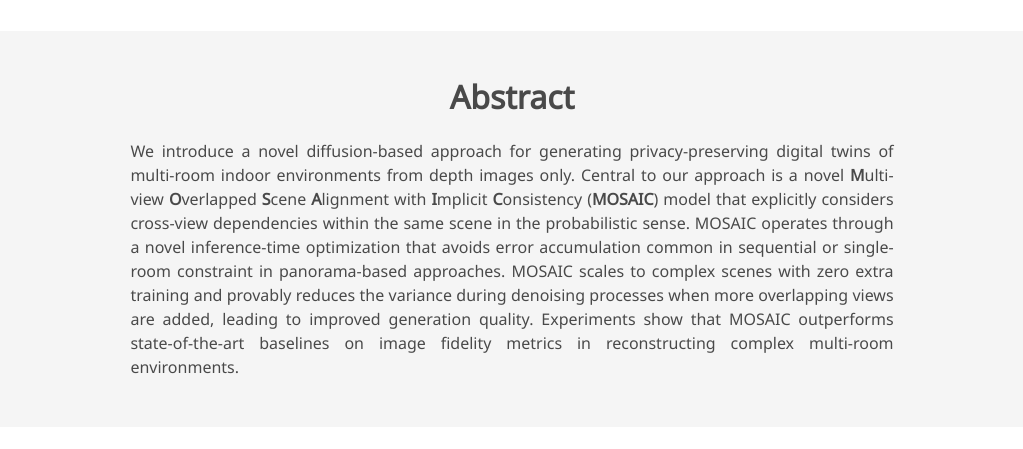
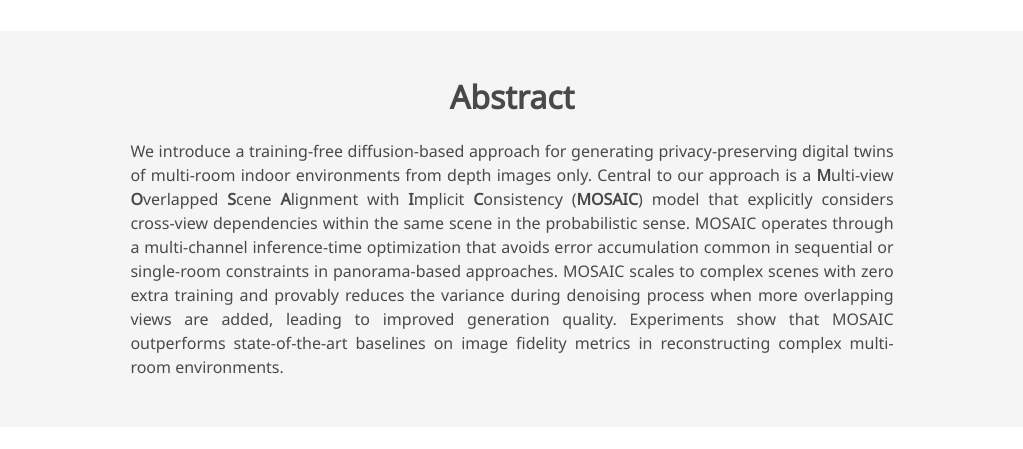
Before and after one commit to mosaic-cmubig/mosaic-cmubig.github.io, a plain HTML site: page index.html in a window 1280 px wide. Shown: the part 840-1289 px from the top of the page, without its empty margins (128-1151 px from the left). Drawn offline with nearby package versions, Linux system fonts and the light colour scheme; some icons are missing; a web font is replaced by a local one.

Commit message:
update camera ready version

```diff
--- a/index.html
+++ b/index.html
@@ -197,18 +197,15 @@
           <h2 class="title is-3">Abstract</h2>
           <div class="content has-text-justified">
             <p>
-              We introduce a novel diffusion-based approach for generating
-              privacy-preserving digital twins of multi-room indoor environments from depth
-              images only. Central to our approach is a novel <b>M</b>ulti-view <b>O</b>verlapped <b>S</b>cene
-              <b>A</b>lignment with <b>I</b>mplicit <b>C</b>onsistency (<b>MOSAIC</b>) model that explicitly considers
-              cross-view dependencies within the same scene in the probabilistic sense.
-              MOSAIC operates through a novel inference-time optimization that avoids error
-              accumulation common in sequential or single-room constraint in panorama-based
-              approaches. MOSAIC scales to complex scenes with zero extra training and
-              provably reduces the variance during denoising processes when more overlapping
-              views are added, leading to improved generation quality. Experiments show that
-              MOSAIC outperforms state-of-the-art baselines on image fidelity metrics in
-              reconstructing complex multi-room environments.
+              We introduce a training-free diffusion-based approach for generating privacy-preserving
+              digital twins of multi-room indoor environments from depth images only.
+              Central to our approach is a
+              <b>M</b>ulti-view <b>O</b>verlapped <b>S</b>cene
+              <b>A</b>lignment with <b>I</b>mplicit <b>C</b>onsistency (<b>MOSAIC</b>) model that explicitly
+              considers cross-view dependencies within the same scene in the probabilistic sense.
+              MOSAIC operates through a multi-channel inference-time optimization that avoids error accumulation common in sequential or single-room constraints in panorama-based approaches.
+              MOSAIC scales to complex scenes with zero extra training and provably reduces the variance during denoising process when more overlapping views are added, leading to improved generation quality.
+              Experiments show that MOSAIC outperforms state-of-the-art baselines on image fidelity metrics in reconstructing complex multi-room environments.
             </p>
           </div>
         </div>
```
